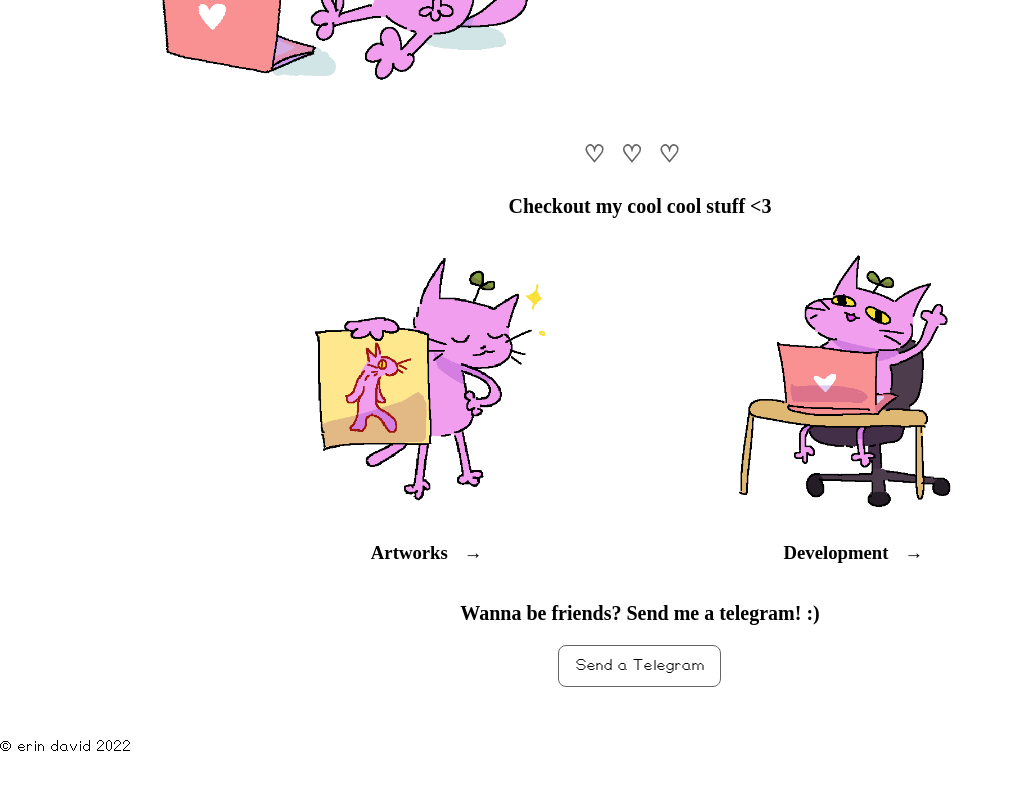
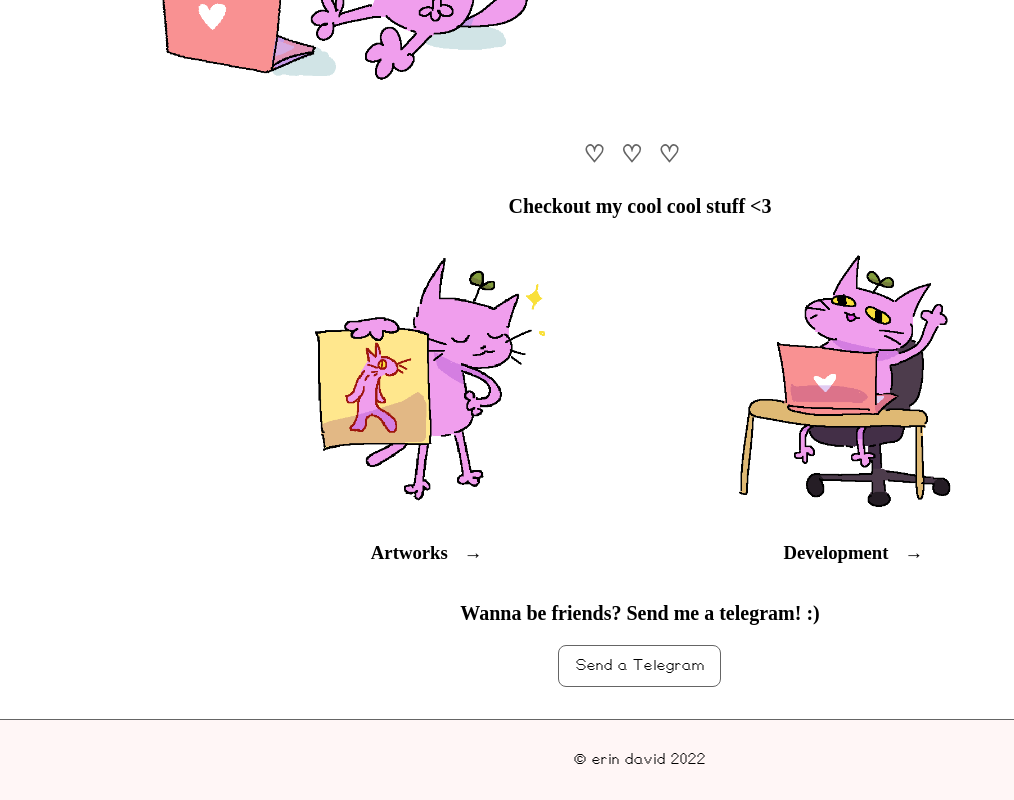
Before and after one commit to erindavid03/portfolio-site, a React (Create React App) app: page / in a window 1280 px wide. Shown: the part 463-1263 px from the top of the page, without its empty margins (0-1014 px from the left). Before the commit the page ends 1238 px from the top, so only its background shows below. Built offline with nearby package versions, Linux system fonts and the light colour scheme.

Commit message:
add basic footer styles

```diff
--- a/src/styles/components/_footer.scss
+++ b/src/styles/components/_footer.scss
@@ -1,3 +1,16 @@
 // footer partial
 @use '../base/variables' as *;
 @use '../base/mixins' as *;
+
+footer{
+    background-color: $nav-hover;
+    padding: .75rem;
+    margin: 0 0 5.5rem 0;
+    border-top: 1px solid $border-colors;
+
+    text-align: center;
+
+    @media(min-width: $desktop){
+        margin: 0;
+    }
+}
```
